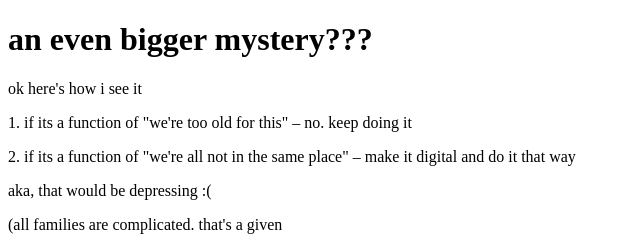
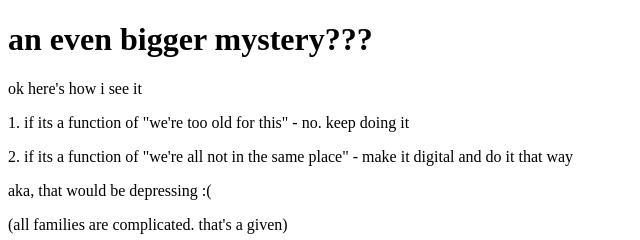
Before and after one commit to talivogel06/biggermystery, a plain HTML site: page index.html in a window 1280 px wide. Shown: the top 240 px of the page, 0-640 px from the left. Drawn offline with Linux system fonts and the light colour scheme.

Commit message:
Update index.html

```diff
--- a/index.html
+++ b/index.html
@@ -6,10 +6,10 @@
 <body>
     <h1>an even bigger mystery???</h1>
     <p>ok here's how i see it</p>
-    <p>1. if its a function of "we're too old for this" – no. keep doing it</p>
-    <p>2. if its a function of "we're all not in the same place" – make it digital and do it that way</p>
+    <p>1. if its a function of "we're too old for this" - no. keep doing it</p>
+    <p>2. if its a function of "we're all not in the same place" - make it digital and do it that way</p>
     <p>aka, that would be depressing :(</p>
-    <p>(all families are complicated. that's a given</p>
+    <p>(all families are complicated. that's a given)</p>
     <p style="color: white;">well, oops didn't see this</p>
     <a href="art.html">look over here!!</a>
     <p>*~`.-*-.`~*~`-.*.-`~*~`-.*~`.-*-.`~*~`-.*</p>
```
